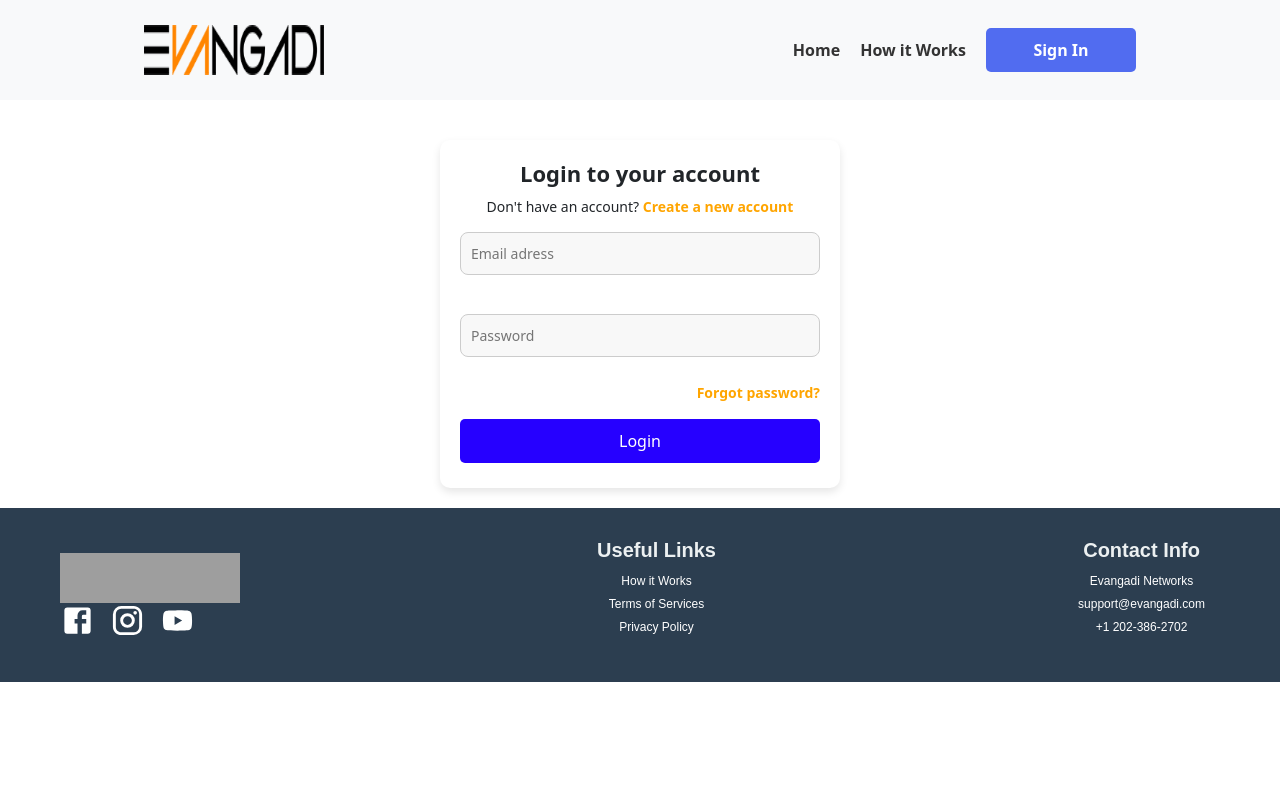
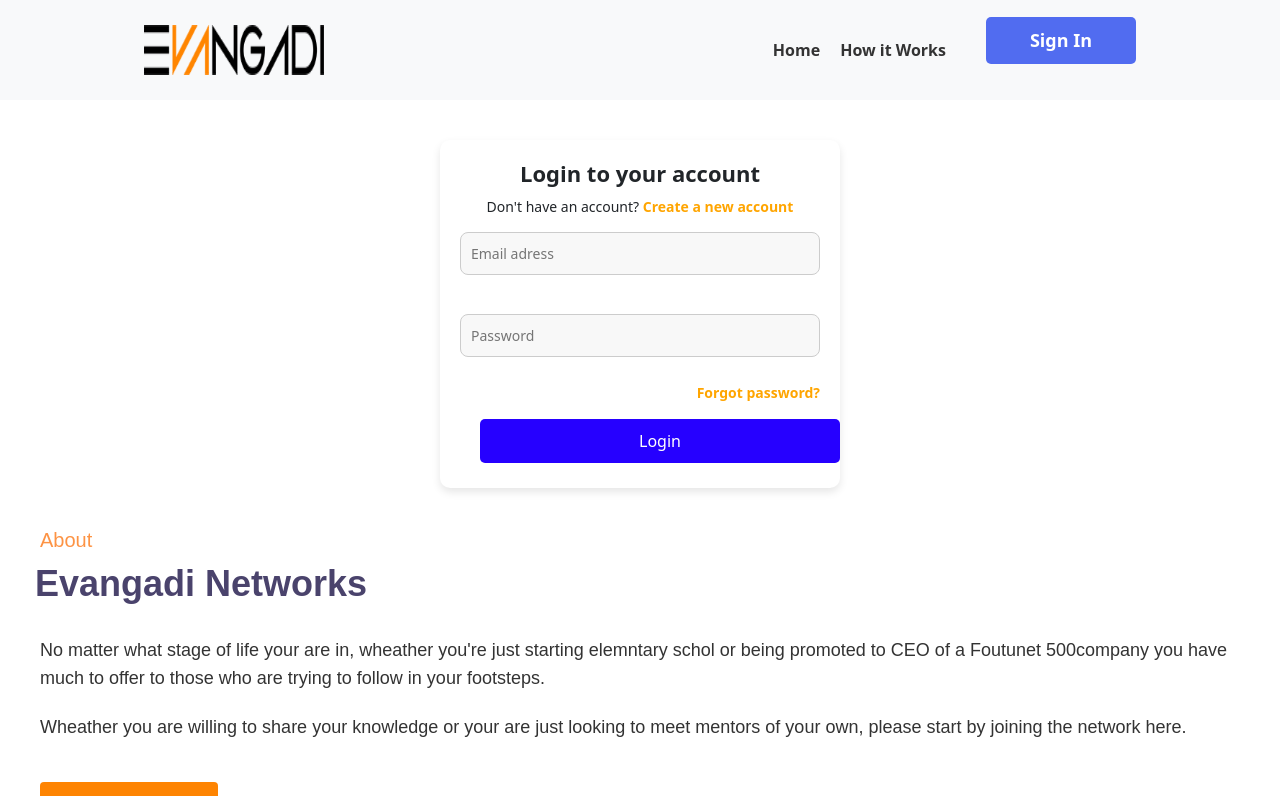
Before and after one commit to Birhanmeskel/Evangadi_Forum, a React (Vite) app in the folder frontend/: page /login in a window 1280 px wide. Shown: the top 796 px of the page. Built offline with nearby package versions, Linux system fonts and the light colour scheme; no server answers; grey boxes are pictures that could not be loaded.

Commit message:
about style is updated

```diff
--- a/frontend/src/App.jsx
+++ b/frontend/src/App.jsx
@@ -6,6 +6,7 @@ import Login from "./pages/Login/Login";
 import Home from "./pages/Home/Home";
 import Footer from "./components/Footer/Footer.jsx";
 import Header from "./components/Header/Header.jsx"
+import About from "./components/about/About.jsx";
 
 export const AppState = createContext();
 function App() {
@@ -40,6 +41,7 @@ function App() {
         <Route path="/" element={<Home />} />
         <Route path="/login" element={<Login />} />
       </Routes>
+      <About/>
       <Footer />
     </AppState.Provider>
   );
--- a/frontend/src/components/about/About.jsx
+++ b/frontend/src/components/about/About.jsx
@@ -1,11 +1,31 @@
-import React from 'react';
+import React from "react";
+import classes from './About.module.css'
 
 const About = () => {
-    return (
-        <div>
-             <h1>about page</h1>
-        </div>
-    );
-}
+  return (
+    <div className={classes.container}>
+      <header>
+        <h3>About</h3>
+        <h1>Evangadi Networks</h1>
+      </header>
+
+    <section>
+        <h3>
+          No matter what stage of life your are in, wheather you're just
+          starting elemntary schol or being promoted to CEO of a Foutunet
+          500company you have much to offer to those who are trying to follow in
+          your footsteps.
+        </h3>
+        <h3>
+          Wheather you are willing to share your knowledge or your are just
+          looking to meet mentors of your own, please start by joining the
+          network here.
+        </h3>
+      </section>
+
+      <button type='submit'>HOW IT WORKS</button>
+    </div>
+  );
+};
 
 export default About;
--- /dev/null
+++ b/frontend/src/components/about/About.module.css
@@ -0,0 +1,68 @@
+.container {
+  font-family: Arial, sans-serif;
+  padding: 20px;
+  margin: 0 auto;
+}
+
+
+  header h1 {
+    font-size: 36px;
+    color:rgb(74, 67, 108);
+    margin: 10px 0;
+    margin-left: 15px;
+    font-size: 35;
+    font-weight: 550
+  }
+
+  header h3 {
+    font-size: 20px;
+    margin-bottom: 30px;
+    color: rgb(253, 147, 68);
+    margin-bottom: 10px;
+    margin-left: 20px;
+  }
+
+  .about-header h1 {
+    font-size: 2.5rem;
+    margin-bottom: 20px;
+  }
+
+  .about-section {
+    margin: 40px 0;
+  }
+
+  .about-section h3 {
+    font-size: 2rem;
+    color: #333;
+    margin-bottom: 20px;
+  }
+  section {
+    background-color: white;
+    padding: 20px;
+    border-radius: 8px;
+  }
+
+  section h3 {
+    font-size: 18px;
+    color: #333;
+    line-height: 1.6;
+    margin-bottom: 20px;
+  }
+   button {
+    background-color: #fe8402; /* Orange background */
+    color: white; /* White text */
+    border: none; /* No border */
+    padding: 10px 20px; /* Padding for button */
+    font-size: 18px; /* Font size */
+    cursor: pointer; /* Pointer cursor on hover */
+    border-radius: 4px; /* Rounded corners */
+    transition: background-color 0.3s ease; /* Smooth transition for hover effect */
+    margin-bottom: 20px;
+    margin-left: 20px;
+  }
+
+
+
+  button:hover {
+    background-color: #dea76c;
+  }
```
